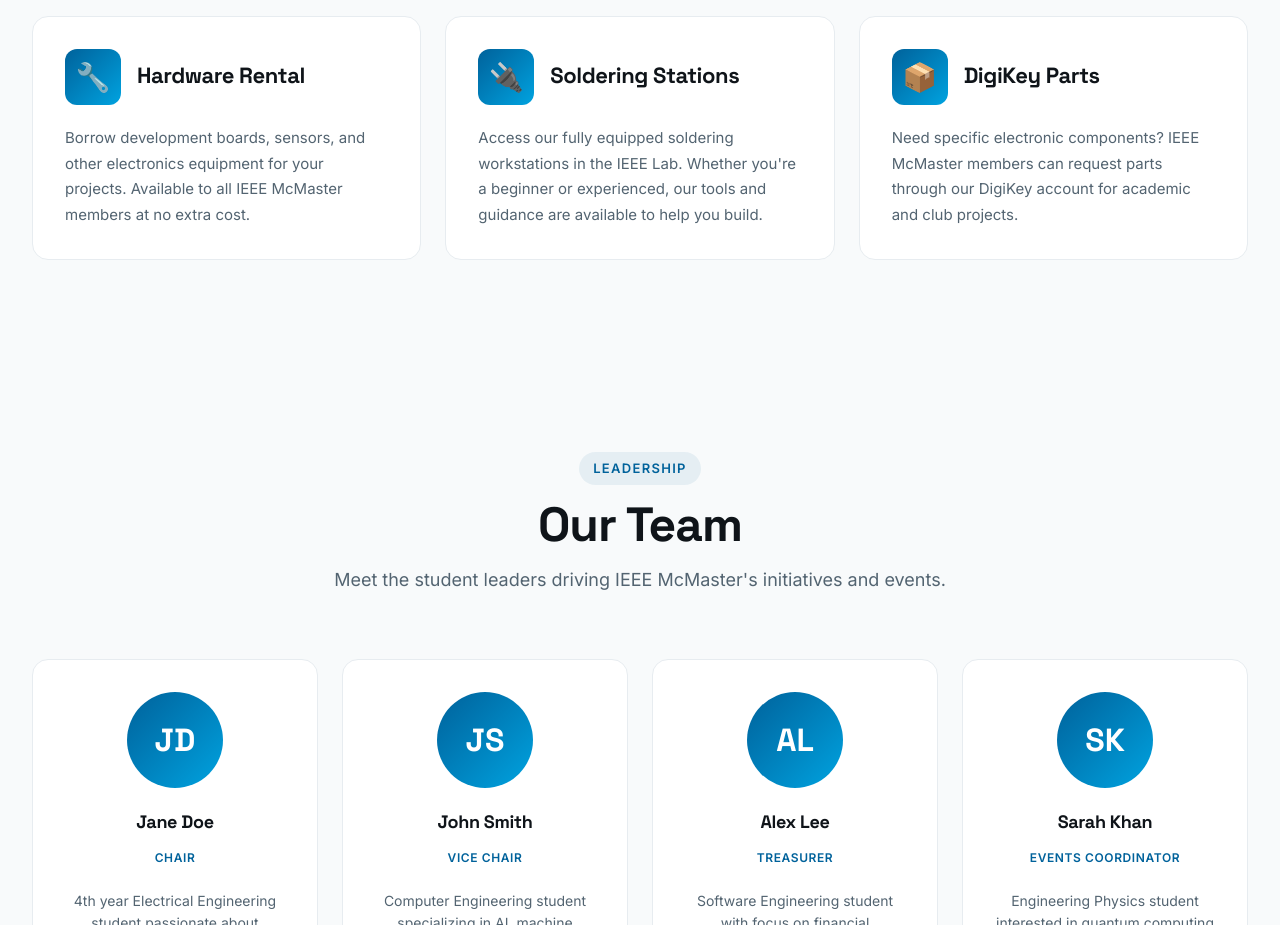
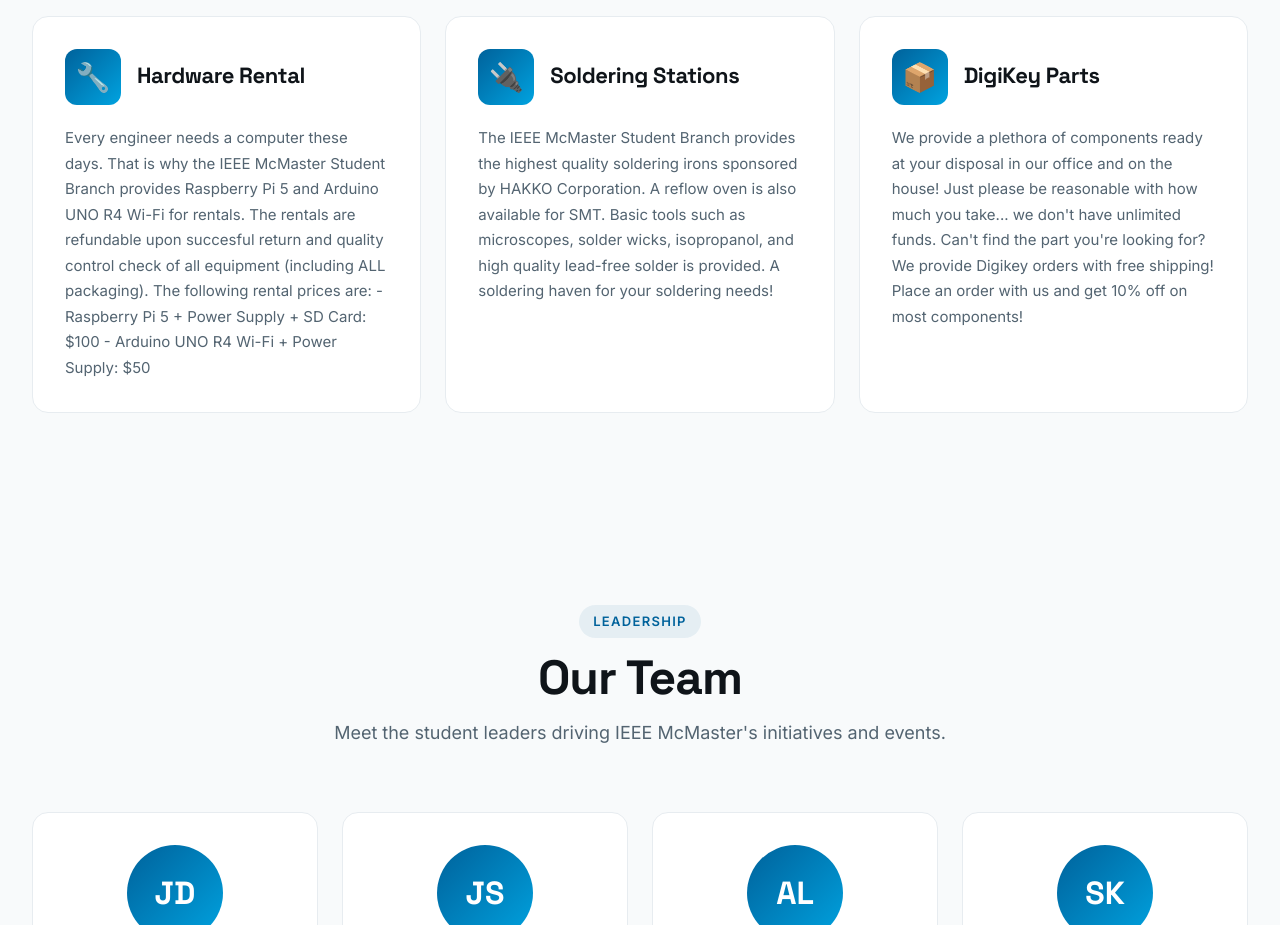
Before and after one commit to mac-ieee/ieeesb-mcmaster-website, a Next.js app: page / in a window 1280 px wide. Shown: the part 4180-5105 px from the top of the page. Built offline with nearby package versions, Linux system fonts and the light colour scheme.

Commit message:
Enhance service descriptions in services.ts
Updated service descriptions for hardware rental, soldering stations, and DigiKey parts to provide more detailed information and pricing.

```diff
--- a/src/data/services.ts
+++ b/src/data/services.ts
@@ -9,18 +9,23 @@ export const services: Service[] = [
         icon: "🔧",
         title: "Hardware Rental",
         description:
-            "Borrow development boards, sensors, and other electronics equipment for your projects. Available to all IEEE McMaster members at no extra cost.",
+            `Every engineer needs a computer these days. That is why the IEEE McMaster Student Branch provides Raspberry Pi 5 and Arduino UNO R4 Wi-Fi for rentals. The rentals are refundable upon succesful return and quality control check of all equipment (including ALL packaging).
+The following rental prices are:
+- Raspberry Pi 5 + Power Supply + SD Card: $100
+- Arduino UNO R4 Wi-Fi + Power Supply: $50`,
     },
     {
         icon: "🔌",
         title: "Soldering Stations",
         description:
-            "Access our fully equipped soldering workstations in the IEEE Lab. Whether you're a beginner or experienced, our tools and guidance are available to help you build.",
+            "The IEEE McMaster Student Branch provides the highest quality soldering irons sponsored by HAKKO Corporation. A reflow oven is also available for SMT. Basic tools such as microscopes, solder wicks, isopropanol, and high quality lead-free solder is provided. A soldering haven for your soldering needs!",
     },
     {
         icon: "📦",
         title: "DigiKey Parts",
         description:
-            "Need specific electronic components? IEEE McMaster members can request parts through our DigiKey account for academic and club projects.",
+            `We provide a plethora of components ready at your disposal in our office and on the house! Just please be reasonable with how much you take... we don't have unlimited funds.
+
+Can't find the part you're looking for? We provide Digikey orders with free shipping! Place an order with us and get 10% off on most components!`,
     },
 ]
```
